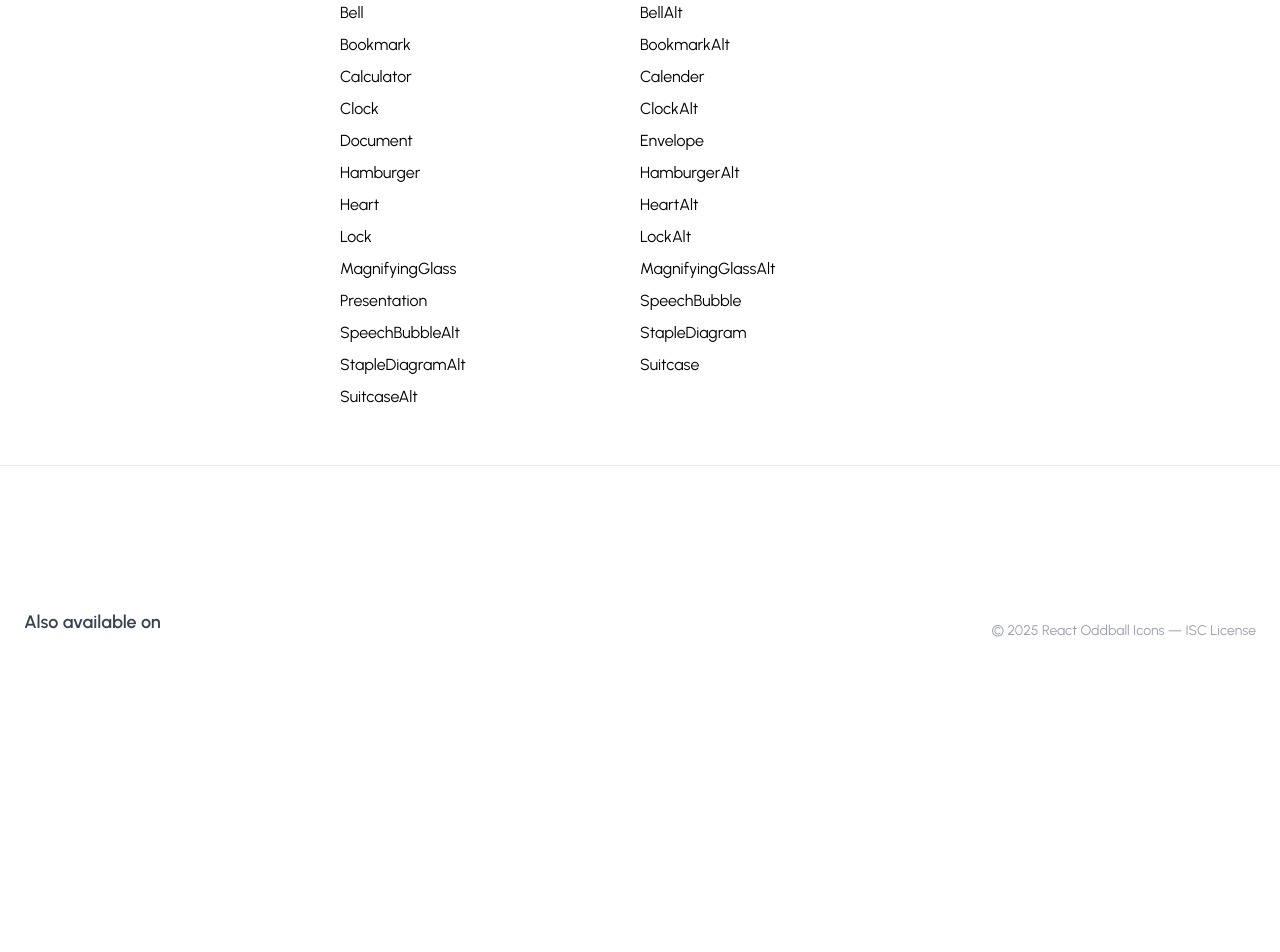
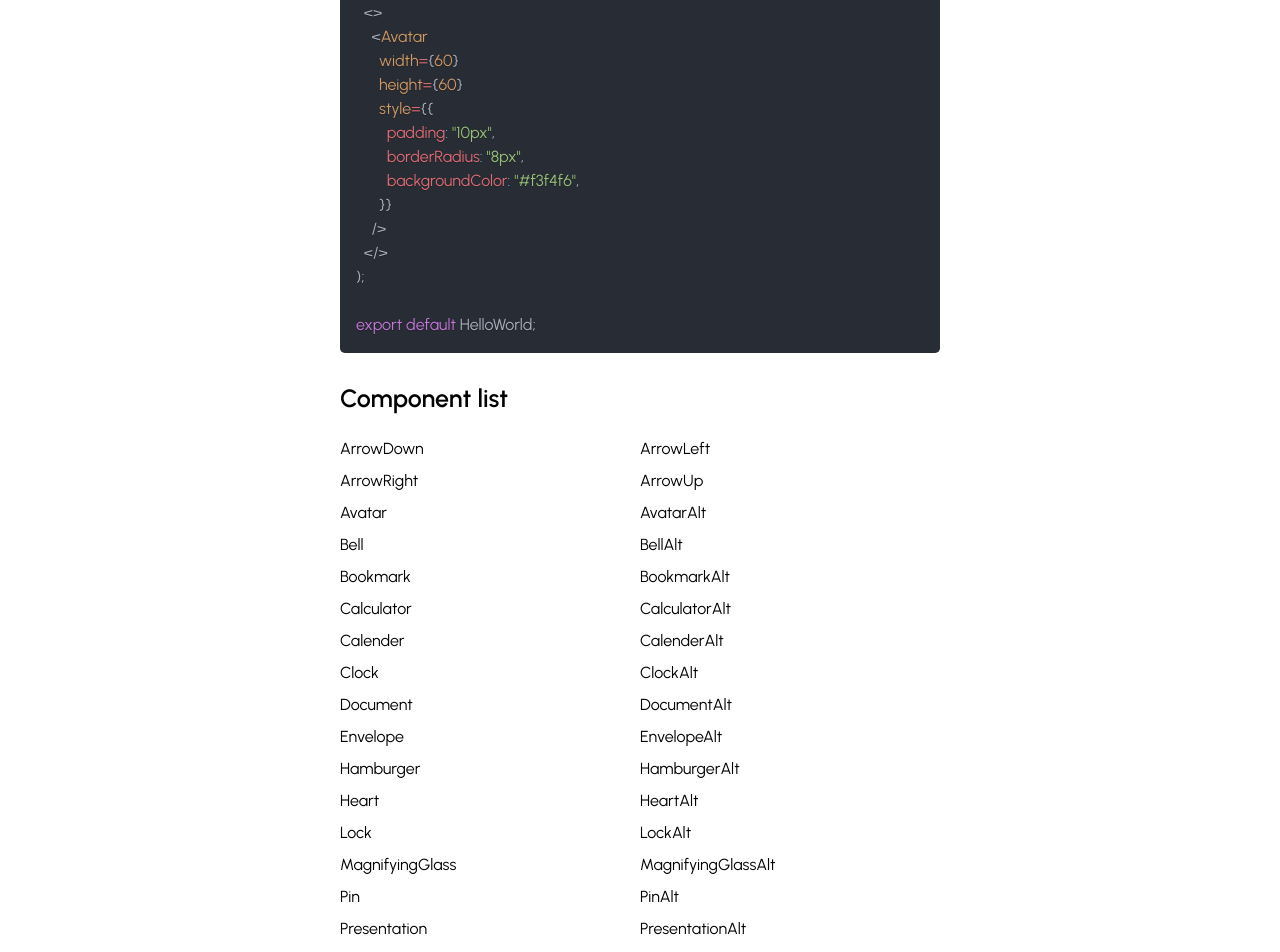
Before and after one commit to Niccar95/React-Oddball-Icons-Website, a React (Vite) app: page /docs in a window 1280 px wide. Shown: the part 760-1712 px from the top of the page. Before the commit the page ends 1425 px from the top, so only its background shows below. Built offline with nearby package versions, Linux system fonts and the light colour scheme; some icons are missing; a web font is replaced by a local one.

Commit message:
added new icons and new basic styling documentation

```diff
--- a/package.json
+++ b/package.json
@@ -15,7 +15,7 @@
     "bootstrap-icons": "^1.13.1",
     "react": "^19.1.0",
     "react-dom": "^19.1.0",
-    "react-oddball-icons": "^1.0.14",
+    "react-oddball-icons": "^1.0.16",
     "react-router-dom": "^7.6.1",
     "react-syntax-highlighter": "^15.6.1",
     "tailwindcss": "^4.1.8"
--- a/src/data/news.json
+++ b/src/data/news.json
@@ -1,8 +1,8 @@
 [
   {
     "id": 1,
-    "version": "1.0.13",
-    "date": "2025-08-18",
+    "version": "1.0.15",
+    "date": "2025-08-19",
     "title": "Woohooo! Stable Release!",
     "description": "First fully stable release after experimental versions. Website launched and icons library working like expected."
   }
--- a/src/pages/Documentation.tsx
+++ b/src/pages/Documentation.tsx
@@ -15,11 +15,15 @@ const Documentation = () => {
     "Bookmark",
     "BookmarkAlt",
     "Calculator",
+    "CalculatorAlt",
     "Calender",
+    "CalenderAlt",
     "Clock",
     "ClockAlt",
     "Document",
+    "DocumentAlt",
     "Envelope",
+    "EnvelopeAlt",
     "Hamburger",
     "HamburgerAlt",
     "Heart",
@@ -28,13 +32,18 @@ const Documentation = () => {
     "LockAlt",
     "MagnifyingGlass",
     "MagnifyingGlassAlt",
+    "Pin",
+    "PinAlt",
     "Presentation",
+    "PresentationAlt",
     "SpeechBubble",
     "SpeechBubbleAlt",
     "StapleDiagram",
     "StapleDiagramAlt",
     "Suitcase",
     "SuitcaseAlt",
+    "TrashCan",
+    "TrashCanAlt",
   ];
 
   return (
@@ -63,6 +72,28 @@ const HelloWorld = () => (
 export default HelloWorld;`}
         </SyntaxHighlighter>
 
+        <h2>Styling</h2>
+
+        <SyntaxHighlighter language="jsx" style={oneDark}>
+          {`import { Avatar } from "react-oddball-icons";
+
+const HelloWorld = () => (
+  <>
+    <Avatar
+      width={60}
+      height={60}
+      style={{
+        padding: "10px",
+        borderRadius: "8px",
+        backgroundColor: "#f3f4f6",
+      }}
+    />
+  </>
+);
+
+export default HelloWorld;`}
+        </SyntaxHighlighter>
+
         <h2>Component list</h2>
         <ul className=" grid grid-cols-2">
           {icons.map((icon) => {
```
Also changed, not shown: src/components/IconList.tsx (+18 -0 lines), 1 other file (tests, documents, lock files or other folders).
